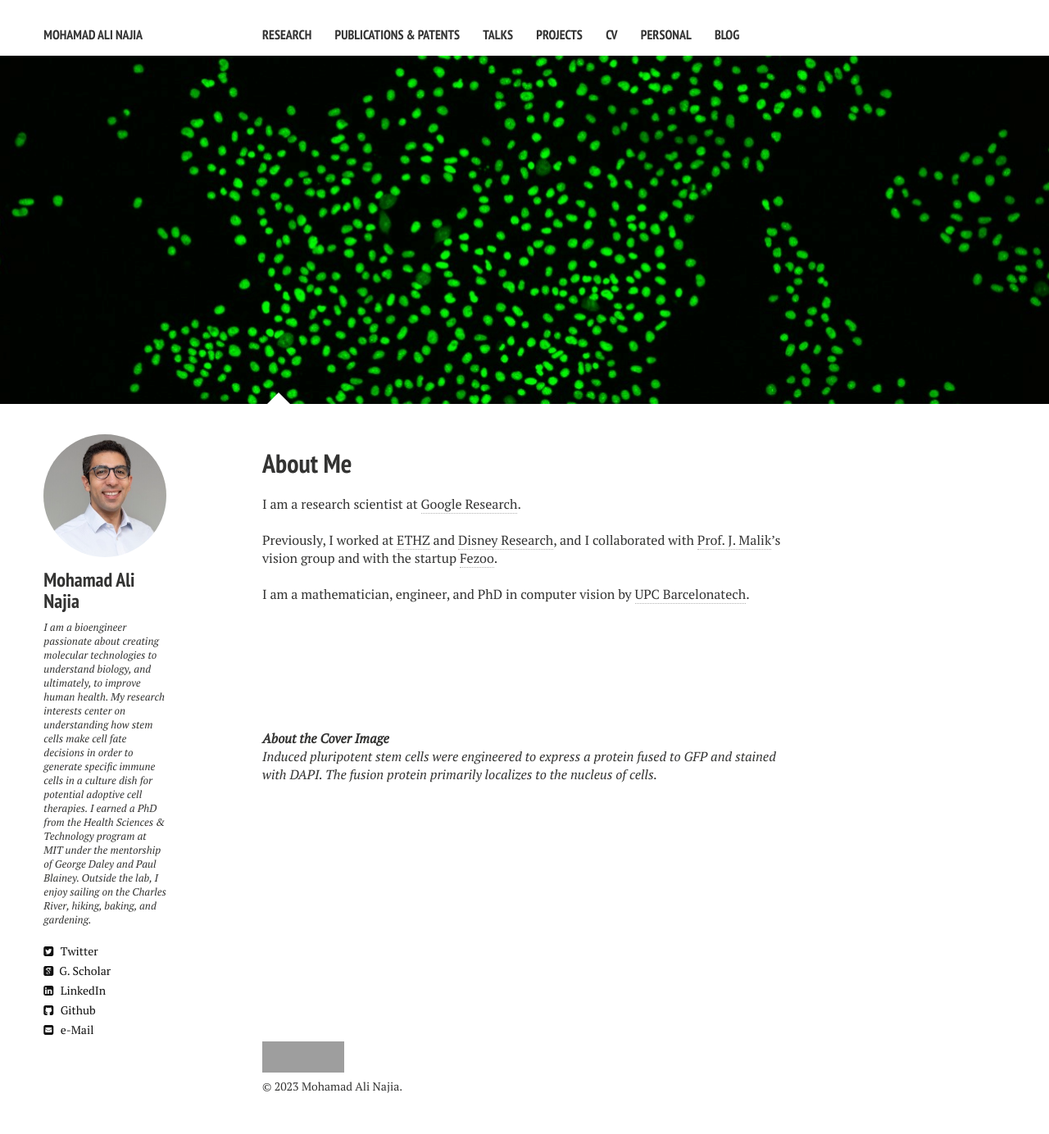
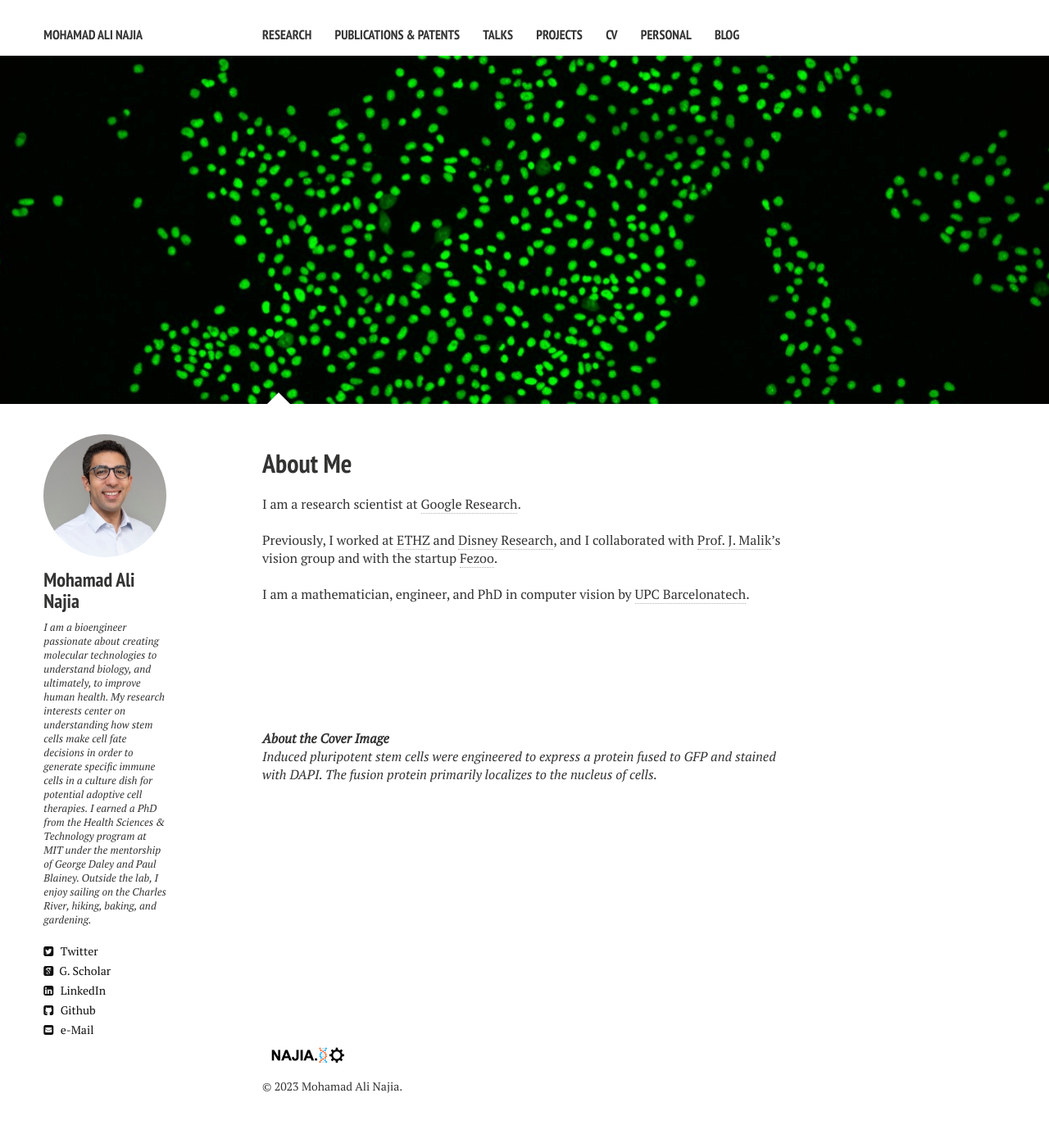
Before and after one commit to mnajia/mnajia.github.io, a Jekyll site: the page built from index.md, in a window 1280 px wide. Shown: the whole page at 82% size. Built offline with Jekyll 4.4.1, drawn with Linux system fonts in a browser that asks for light colours; nearby versions of some CDN libraries.

Commit message:
first commit

```diff
--- a/_includes/_footer.html
+++ b/_includes/_footer.html
@@ -1,5 +1,5 @@
 <div class="page__footer-follow">
-	<img src="{{ site.url }}/images/footerimage.jpg" alt="najia.io" style="width:100px;height:38px;">
+	<img src="{{ site.url }}/images/footerimage.png" alt="najia.io" style="width:100px;height:38px;">
 </div>
 
 <div class="page__footer-copyright">
```
Also changed, not shown: 1 other file.
